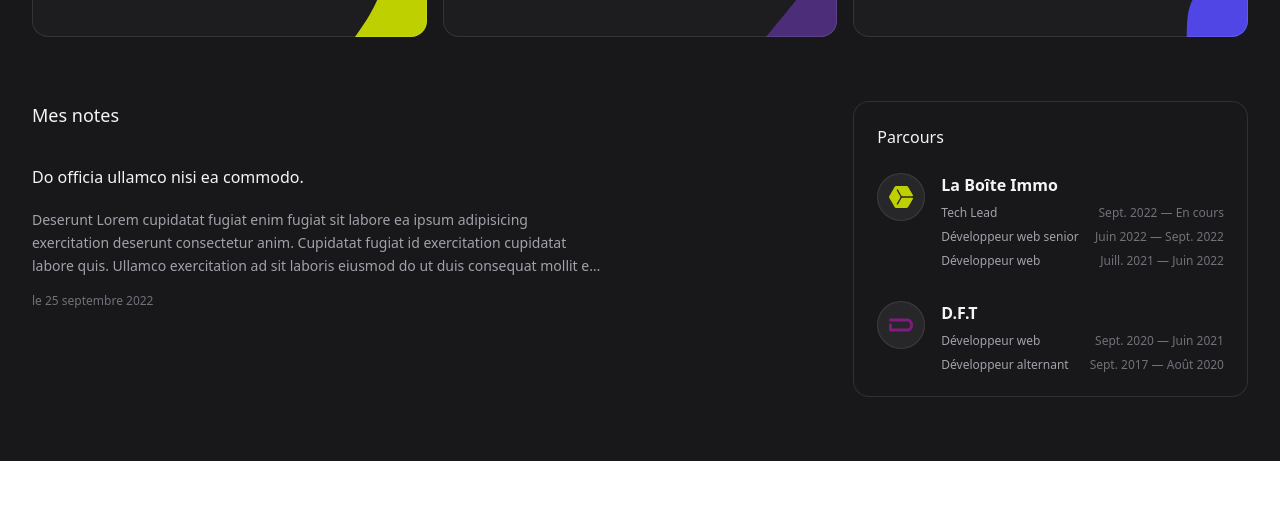
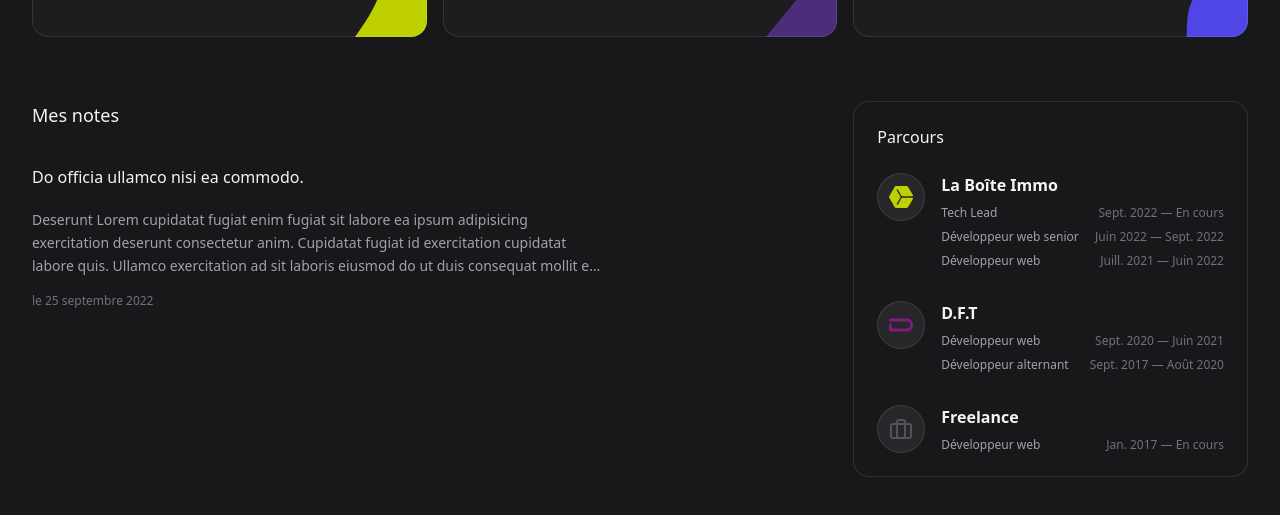
Before and after one commit to Gregory-Gerard/gregory-gerard.dev, an Astro site: page / in a window 1280 px wide. Shown: the part 801-1316 px from the top of the page. Before the commit the page ends 1262 px from the top, so only its background shows below. Built offline with nearby package versions, Linux system fonts and the light colour scheme; Astro itself is replaced by a stand-in of ours.

Commit message:
fix: add freelance experience to my resume

```diff
--- a/src/components/Resume.tsx
+++ b/src/components/Resume.tsx
@@ -1,4 +1,5 @@
 import React from 'react';
+import { Briefcase } from 'react-feather';
 import DftIcon from './icons/DftIcon';
 import LaBoiteImmoLogo from './icons/LaBoiteImmoIcon';
 
@@ -43,6 +44,14 @@ export default function Resume() {
           'Développeur alternant': 'Sept. 2017 — Août 2020',
         }}
       />
+
+      <Row
+        logo={<Briefcase className="w-6 h-6 text-zinc-600" />}
+        company="Freelance"
+        roles={{
+          'Développeur web': 'Jan. 2017 — En cours',
+        }}
+      />
     </div>
   );
 }
```
